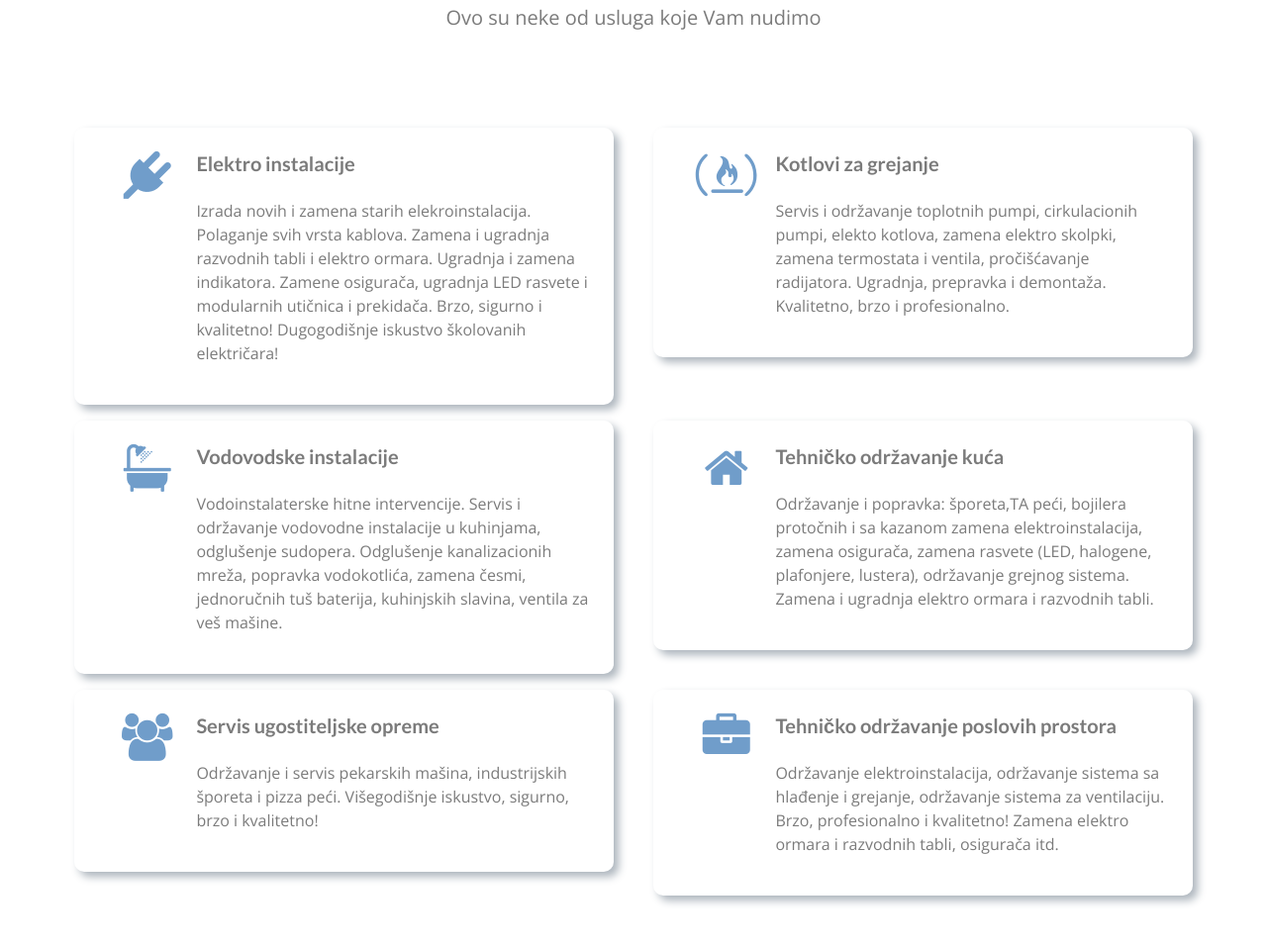
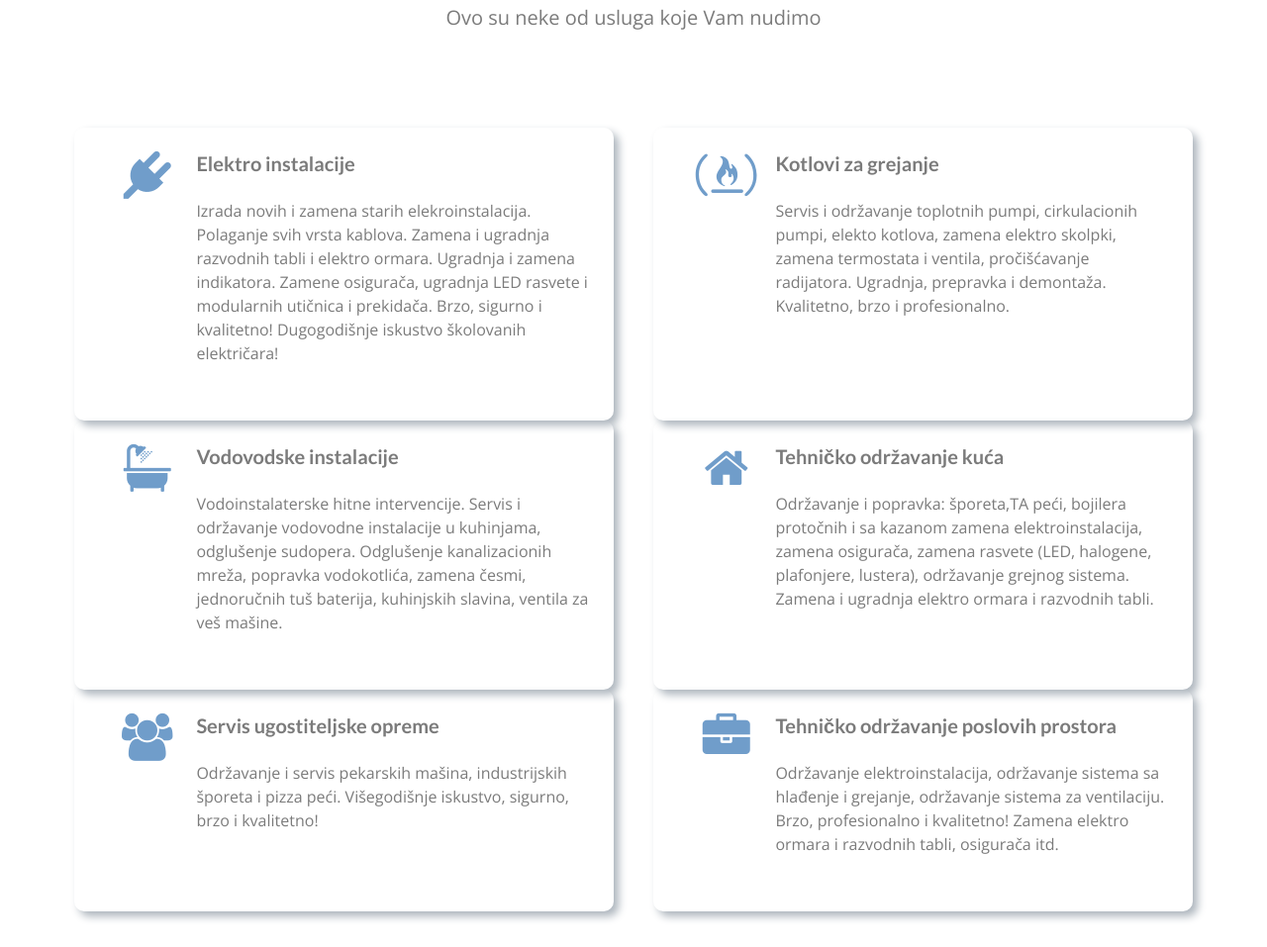
Before and after one commit to sonjapetkovic/Electroteam, a plain HTML site: page index.html in a window 1280 px wide. Shown: the part 735-1692 px from the top of the page at 99% size. Drawn offline with nearby package versions, Linux system fonts and the light colour scheme.

Commit message:
Class h-100 added.

```diff
--- a/index.html
+++ b/index.html
@@ -121,7 +121,7 @@ and open the template in the editor.
                     <p class="lead mb-5 mb-lg-6 text-center mb-lg-6 animation" data-animation="slideUp">Ovo su neke od usluga koje Vam nudimo</p>
                     <div class="row">
                         <div class="col-sm-6 animation" data-animation="slideUp" data-delay="0.4s" >
-                            <article class="offer-item d-flex p-4 mb-3">
+                            <article class="offer-item d-flex p-4 mb-3 h-100">
                                 <aside class="w-20 text-center">
                                     <span class="fa fa-plug fa-3x text-primary"></span>
                                 </aside>
@@ -140,11 +140,11 @@ and open the template in the editor.
                             </article>
                         </div>
                         <div class="col-sm-6 animation" data-animation="slideUp" data-delay="0.7s">
-                            <article class="offer-item d-flex p-4 mb-3">
+                            <article class="offer-item d-flex p-4 mb-3 h-100">
                                 <aside class="w-20 text-center">
                                     <span class="fa fa-free-code-camp fa-3x text-primary"></span>
                                 </aside>
-                                <div class="offer-item-content w-80">
+                                <div class="offer-item-content w-80 ">
                                     <h5 class="mb-4">Kotlovi za grejanje</h5>
                                     <p>
                                         Servis i održavanje  toplotnih pumpi,
@@ -156,11 +156,11 @@ and open the template in the editor.
                             </article>
                         </div>
                         <div class="col-sm-6 animation" data-animation="slideUp" data-delay="1s">
-                            <article class="offer-item d-flex p-4 mb-3">
+                            <article class="offer-item d-flex p-4 mb-3 h-100">
                                 <aside class="w-20 text-center">
                                     <span class="fa fa-bath fa-3x text-primary"></span>
                                 </aside>
-                                <div class="offer-item-content w-80">
+                                <div class="offer-item-content w-80 ">
                                     <h5 class="mb-4">Vodovodske instalacije</h5>
                                     <p>
                                         Vodoinstalaterske hitne intervencije.
@@ -173,11 +173,11 @@ and open the template in the editor.
                             </article>
                         </div>
                         <div class="col-sm-6 animation" data-animation="slideUp" data-delay="1.4s">
-                            <article class="offer-item d-flex p-4 mb-3">
+                            <article class="offer-item d-flex p-4 mb-3 h-100">
                                 <aside class="w-20 text-center">
                                     <span class="fa fa-home fa-3x text-primary"></span>
                                 </aside>
-                                <div class="offer-item-content w-80">
+                                <div class="offer-item-content w-80 ">
                                     <h5 class="mb-4">Tehničko održavanje kuća</h5>
                                     <p>
                                         Održavanje i popravka: šporeta,TA peći,
@@ -190,11 +190,11 @@ and open the template in the editor.
                             </article>
                         </div>
                         <div class="col-sm-6 animation" data-animation="slideUp" data-delay="1.7s">
-                            <article class="offer-item d-flex p-4 mb-3">
+                            <article class="offer-item d-flex p-4 mb-3 h-100">
                                 <aside class="w-20 text-center">
                                     <span class="fa fa-users fa-3x text-primary"></span>
                                 </aside>
-                                <div class="offer-item-content w-80">
+                                <div class="offer-item-content w-80 ">
                                     <h5 class="mb-4">Servis ugostiteljske opreme</h5>
                                     <p>
                                         Održavanje i servis pekarskih mašina, industrijskih šporeta i pizza peći.
@@ -205,11 +205,11 @@ and open the template in the editor.
                             </article>
                         </div>
                         <div class="col-sm-6 animation" data-animation="slideUp" data-delay="2s">
-                            <article class="offer-item d-flex p-4 mb-3">
+                            <article class="offer-item d-flex p-4 mb-3 h-100">
                                 <aside class="w-20 text-center">
                                     <span class="fa fa-briefcase fa-3x text-primary"></span>
                                 </aside>
-                                <div class="offer-item-content w-80">
+                                <div class="offer-item-content w-80 ">
                                     <h5 class="mb-4">Tehničko održavanje poslovih prostora</h5>
                                     <p>
                                         Održavanje elektroinstalacija, održavanje sistema sa hlađenje i grejanje,
```
